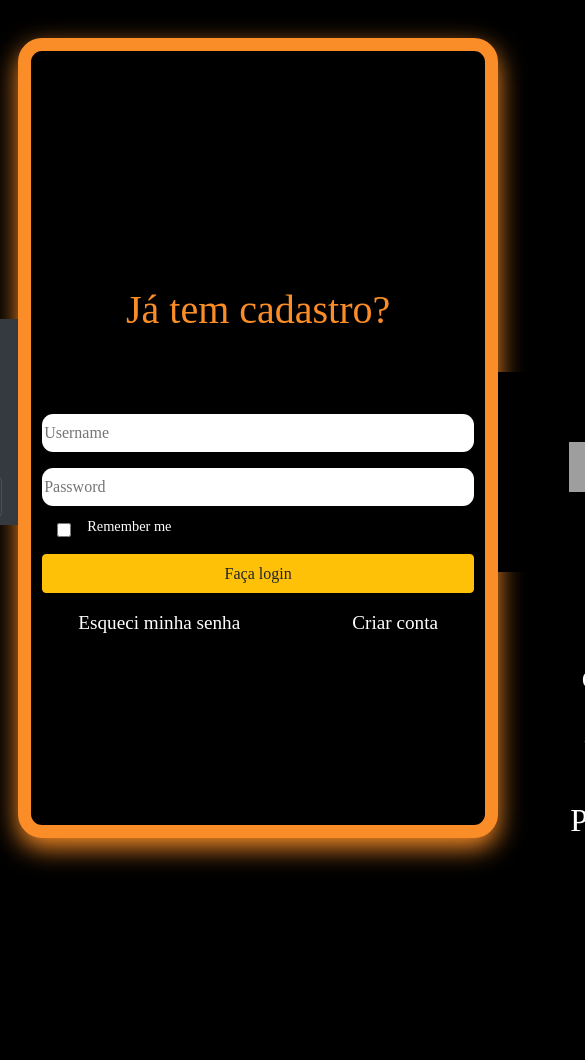
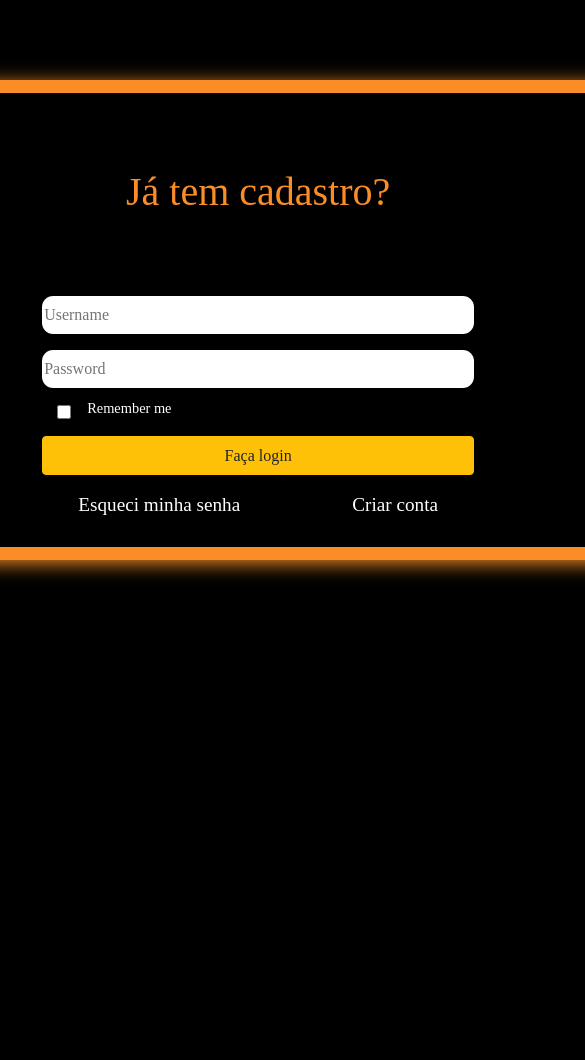
Before and after one commit to angela-rsales/Memorise, a plain HTML site: page html/Login.html in a window 390 px wide. Shown: the top 1060 px of the page, 585 px wide, since content can reach past the window. After the commit the page ends 918 px from the top, so only its background shows below. Drawn offline with nearby package versions, Linux system fonts and the light colour scheme; grey boxes are pictures that could not be loaded.

Commit message:
Add files via upload

```diff
--- a/css/formulario.css
+++ b/css/formulario.css
@@ -30,7 +30,7 @@ align-items: center;
 background-color: black;
 box-shadow: 0 0.2rem 1.2rem rgb(250, 141, 39);
 border: 13px solid rgb(250, 141, 39);
-margin-top: 2rem;
+margin-top: 5rem;
 }
 
 #titulo {
@@ -116,12 +116,11 @@ gap: 7rem;
 
 body {
 display: flex;
-width: 100%;
-height: 100vh;
 justify-content: center;
 align-items: center;
 font-family: Montserrat;
 background-color: black;
+flex-direction: row;
 }
 
 main {
@@ -129,20 +128,6 @@ display: flex;
 align-items: center;
 flex-direction: row;
 justify-content: center;
-}
-
-.login-container {
-display: flex;
-flex-direction: column;
-width: 30rem;
-height: 50rem;
-border-radius: 1.5rem;
-justify-content: space-around;
-align-items: center;
-font-family: montserrat;
-background-color: black;
-box-shadow: 0 0.6rem 1.6rem rgb(250, 141, 39);
-border: 13px solid rgb(250, 141, 39);
 }
 
 #titulo {
--- a/html/Login.html
+++ b/html/Login.html
@@ -45,6 +45,7 @@
     </div>
   </nav>
   <body>
+<center>
 
     <div class="login-container">
         <div class="inputs-login">
@@ -63,7 +64,7 @@
                 </nav>
             </div>
         </div>
-    </div>
+    </div></center>
 </main>
 
       <!-- JavaScript (Opcional) -->
```
